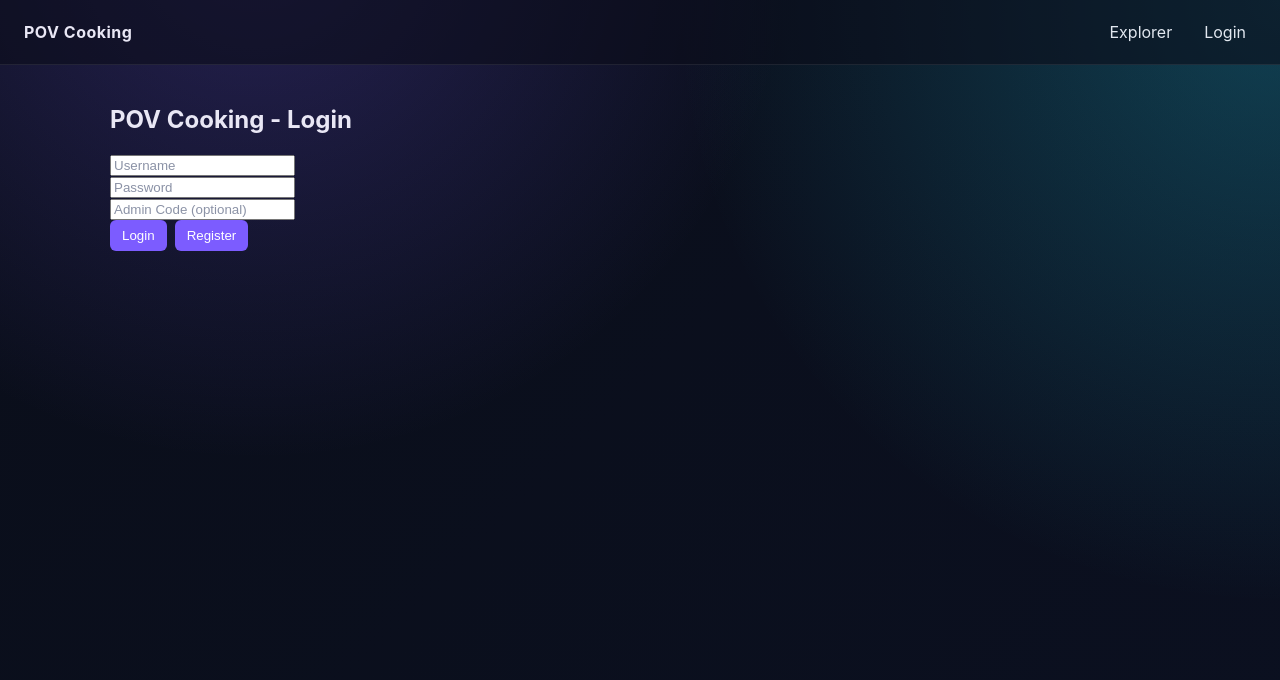
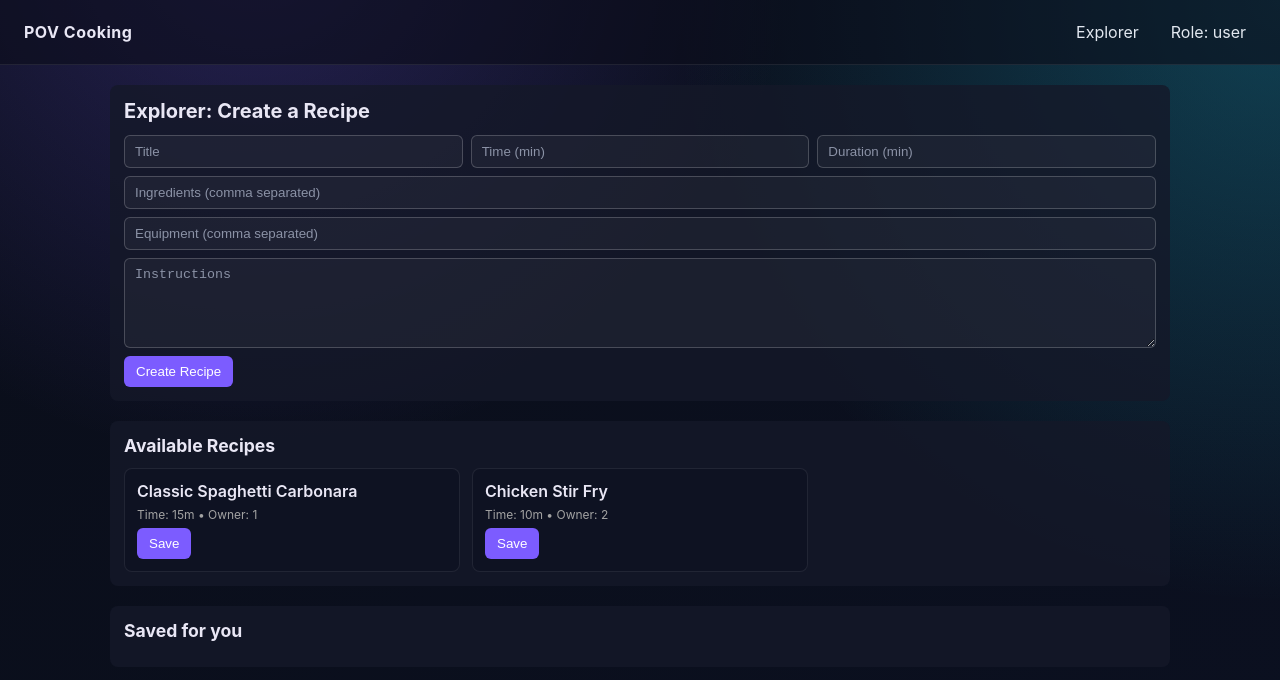
Before and after one commit to Pasionfruit/POV_Cooking, a React (Vite) app in the folder frontend/: page / in a window 1280 px wide. Shown: the top 680 px of the page. Built offline with nearby package versions, Linux system fonts and the light colour scheme.

Commit message:
Enables logging in without registering

```diff
--- a/frontend/src/App.jsx
+++ b/frontend/src/App.jsx
@@ -17,9 +17,32 @@ export default function App() {
   const location = useLocation()
   const navigate = useNavigate()
   const [token, setToken] = useState(localStorage.getItem('pov_token') || null)
-  const [user, setUser] = useState(null)
-  const [view, setView] = useState(location.pathname.replace('/', '') || 'explore')
-  const [recipes, setRecipes] = useState([])
+  const [user, setUser] = useState({ role: 'user', id: 1 }) // TEMP: mock user for testing
+  const [view, setView] = useState(location.pathname.replace('/', '') || 'explore') // TEMP: default to explore
+  const [recipes, setRecipes] = useState([
+    {
+      id: 1,
+      title: "Classic Spaghetti Carbonara",
+      ingredients: ["200g spaghetti", "100g pancetta", "2 eggs", "50g parmesan", "Black pepper"],
+      instructions: "Cook pasta. Fry pancetta. Mix eggs and cheese. Combine everything.",
+      time: 15,
+      duration: 20,
+      equipment: ["pot", "pan", "bowl"],
+      visibility: true,
+      user_id: 1
+    },
+    {
+      id: 2,
+      title: "Chicken Stir Fry",
+      ingredients: ["300g chicken breast", "2 bell peppers", "1 onion", "Soy sauce", "Ginger"],
+      instructions: "Slice chicken and veggies. Stir fry chicken first, then add veggies. Season with soy sauce.",
+      time: 10,
+      duration: 15,
+      equipment: ["wok", "knife"],
+      visibility: true,
+      user_id: 2
+    }
+  ]) // TEMP: mock recipes for testing
   const [saved, setSaved] = useState([])
   const [loading, setLoading] = useState(false)
 
@@ -33,12 +56,14 @@ export default function App() {
         setUser({ role: payload.role || 'user', id: payload.sub })
       }
       // fetch recipes for explorer/admin view
-      fetchRecipes(t)
-      fetchSaved(t)
+      // TEMP: skip API calls for testing
+      // fetchRecipes(t)
+      // fetchSaved(t)
     } else {
-      setUser(null)
-      setRecipes([])
-      setSaved([])
+      // TEMP: keep mock user for testing
+      // setUser(null)
+      // setRecipes([])
+      // setSaved([])
     }
     // eslint-disable-next-line
   }, [token])
@@ -90,7 +115,7 @@ export default function App() {
     }
   }
 
-  const isAuthenticated = Boolean(token)
+  const isAuthenticated = Boolean(token) || true // TEMP: bypass auth for testing
   const isAdmin = user?.role === 'admin'
 
   // Simple forms state for recipe creation/editing (shared by admin/explorer)
@@ -98,24 +123,21 @@ export default function App() {
 
   // Create recipe handler (used by both admin and explorer, as appropriate on server)
   async function handleCreate() {
-    if (!token) { alert('Please login'); return }
-    const payload = {
+    // TEMP: simulate creating recipe locally
+    const newRecipe = {
+      id: Date.now(),
       title: draft.title,
       ingredients: draft.ingredients.split(',').map(s => s.trim()).filter(Boolean),
       instructions: draft.instructions,
       time: parseInt(draft.time) || 0,
       duration: parseInt(draft.duration) || 0,
       equipment: draft.equipment.split(',').map(s => s.trim()).filter(Boolean),
-      visibility: draft.visibility
+      visibility: draft.visibility,
+      user_id: user?.id || 1
     }
-    const res = await createRecipe(token, payload)
-    if (res?.id) {
-      // refresh
-      fetchRecipes(token)
-      setDraft({ title: '', ingredients: '', instructions: '', time: '', duration: '', equipment: '', visibility: false })
-    } else {
-      alert('Create failed: ' + (res.error || 'unknown'))
-    }
+    setRecipes(prev => [...prev, newRecipe])
+    setDraft({ title: '', ingredients: '', instructions: '', time: '', duration: '', equipment: '', visibility: false })
+    alert('Recipe created! (simulated)')
   }
 
   async function handleUpdate(id, payload) {
@@ -139,9 +161,12 @@ export default function App() {
   }
 
   async function handleSave(recipeId) {
-    if (!token) return
-    await saveRecipe(token, recipeId)
-    fetchSaved(token)
+    // TEMP: simulate saving recipe locally
+    const recipe = recipes.find(r => r.id === recipeId)
+    if (recipe) {
+      setSaved(prev => [...prev, recipe])
+      alert('Recipe saved! (simulated)')
+    }
   }
 
   // Simple views
```
